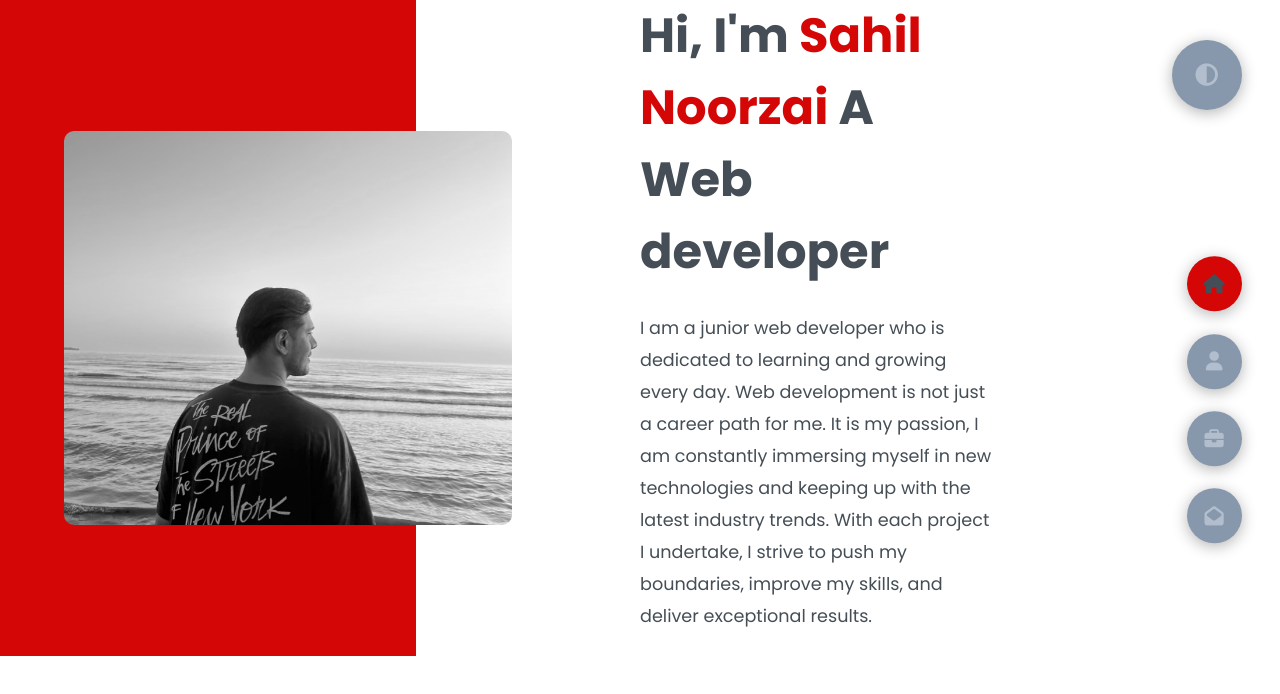
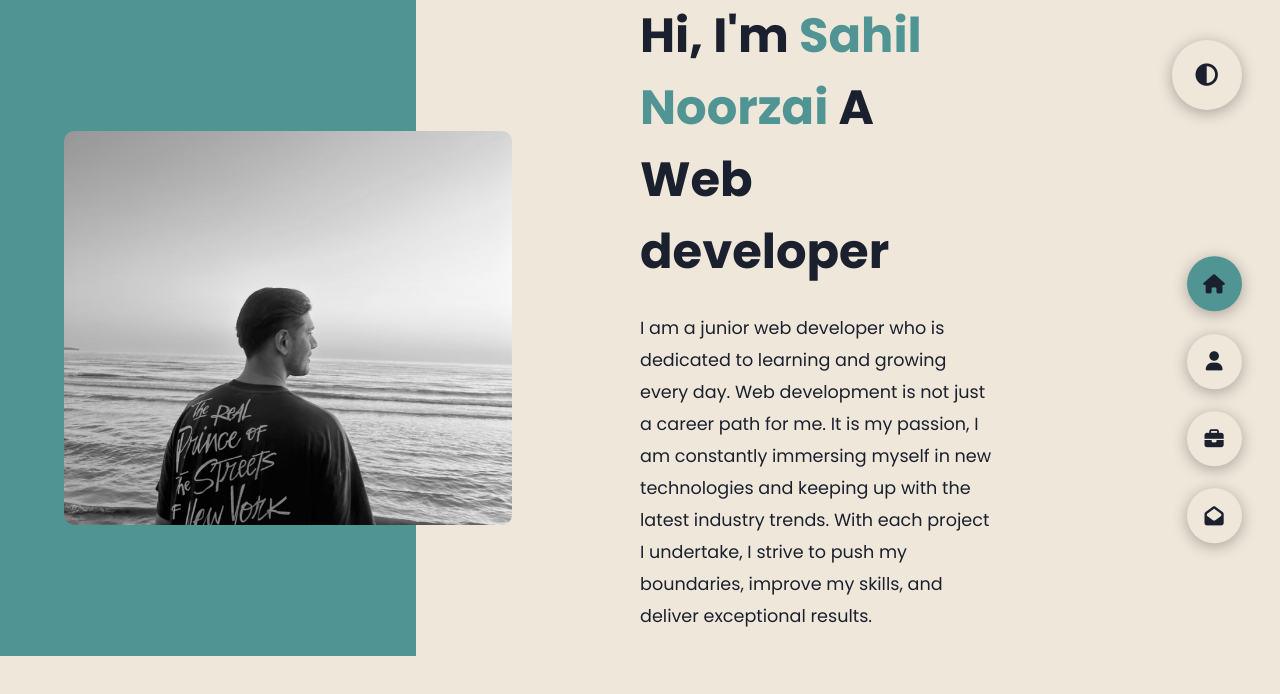
Before and after one commit to nftGambler/noorzai-portfolio, a plain HTML site: page index.html in a window 1280 px wide. Both pictures are taken after a click on the element 1206 px from the left and 75 px from the top of the page. Drawn offline with Linux system fonts and the light colour scheme.

Commit message:
Color change

```diff
--- a/style/styles.css
+++ b/style/styles.css
@@ -9,6 +9,7 @@
   --color-primary: #191d2d;
   --color-secondary: #d50606;
   --color-white: #FFFFFF;
+  --color-sendBtn: #f8f8f8;
   --color-black: #000;
   --color-grey0: #f8f8f8;
   --color-grey-1: #dbe1e8;
@@ -16,23 +17,26 @@
   --color-grey-3: #6c7983;
   --color-grey-4: #454e56;
   --color-grey-5: #2a2e35;
+  --color-submit:#2a2e35;
   --color-grey-6: #12181b;
   --br-sm-2: 14px;
   --box-shadow-1: 0 3px 15px rgba(0,0,0,.3) ;
 }
 
 .light-mode {
-  --color-primary: white;
-  --color-secondary: #d50606;
-  --color-white: #454e56;
+  --color-primary: rgb(240,231,219);
+  --color-secondary: rgb(80,149,148);
+  --color-white: rgb(27,32,47);
+  --color-sendBtn: (27,32,47);
   --color-black: #000;
   --color-grey0: #f8f8f8;
-  --color-grey-1: #454e56;
-  --color-grey-2: #b2becd;
-  --color-grey-3: #6c7983;
-  --color-grey-4: rgb(135, 152, 172);
-  --color-grey-5: #b2becd;
+  --color-grey-1:rgb(27,32,47);
+  --color-grey-2: rgb(27,32,47);
+  --color-grey-3: rgb(27,32,47);
+  --color-grey-4: rgb(240,231,219);
+  --color-grey-5: rgb(240,231,219);
   --color-grey-6: #12181b;
+  --color-submit:rgb(240,231,219);
 }
 
 body {
@@ -364,7 +368,7 @@ section {
   margin-top: 10rem;
 }
 .contact-content-container .right-contact .input-control {
-  background-color: var(--color-grey-5);
+  background-color: var(--color-white);
   border: none;
   border-radius: 30px;
   font-weight: inherit;
@@ -373,7 +377,7 @@ section {
   padding: 0.8rem 1.1rem;
   outline: none;
   width: 100%;
-  color: var(--color-white);
+  color: var(--color-primary);
   resize: none;
 }
 .contact-content-container .submit-btn {
@@ -381,9 +385,9 @@ section {
   justify-content: flex-start;
   padding: 0.4rem 2rem;
   border-radius: 20px;
-  border: none;
-  background-color: var(--color-grey-5);
-  color: white;
+  border: solid;
+  background-color: var(--color-submit);
+  color: var(--color-sendBtn);
 }
 
 /*Independent components*/
```
Also changed, not shown: 2 other files.
